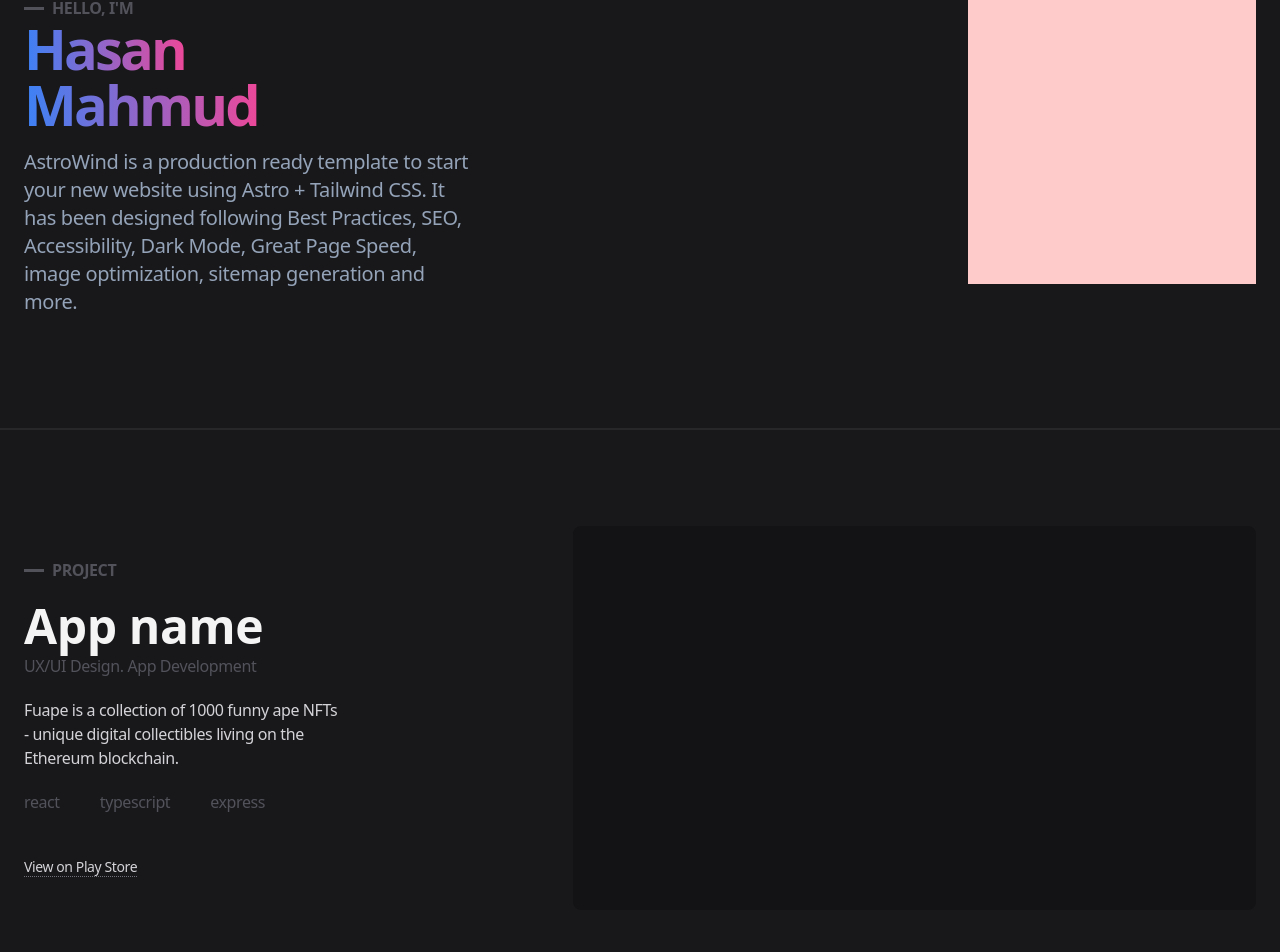
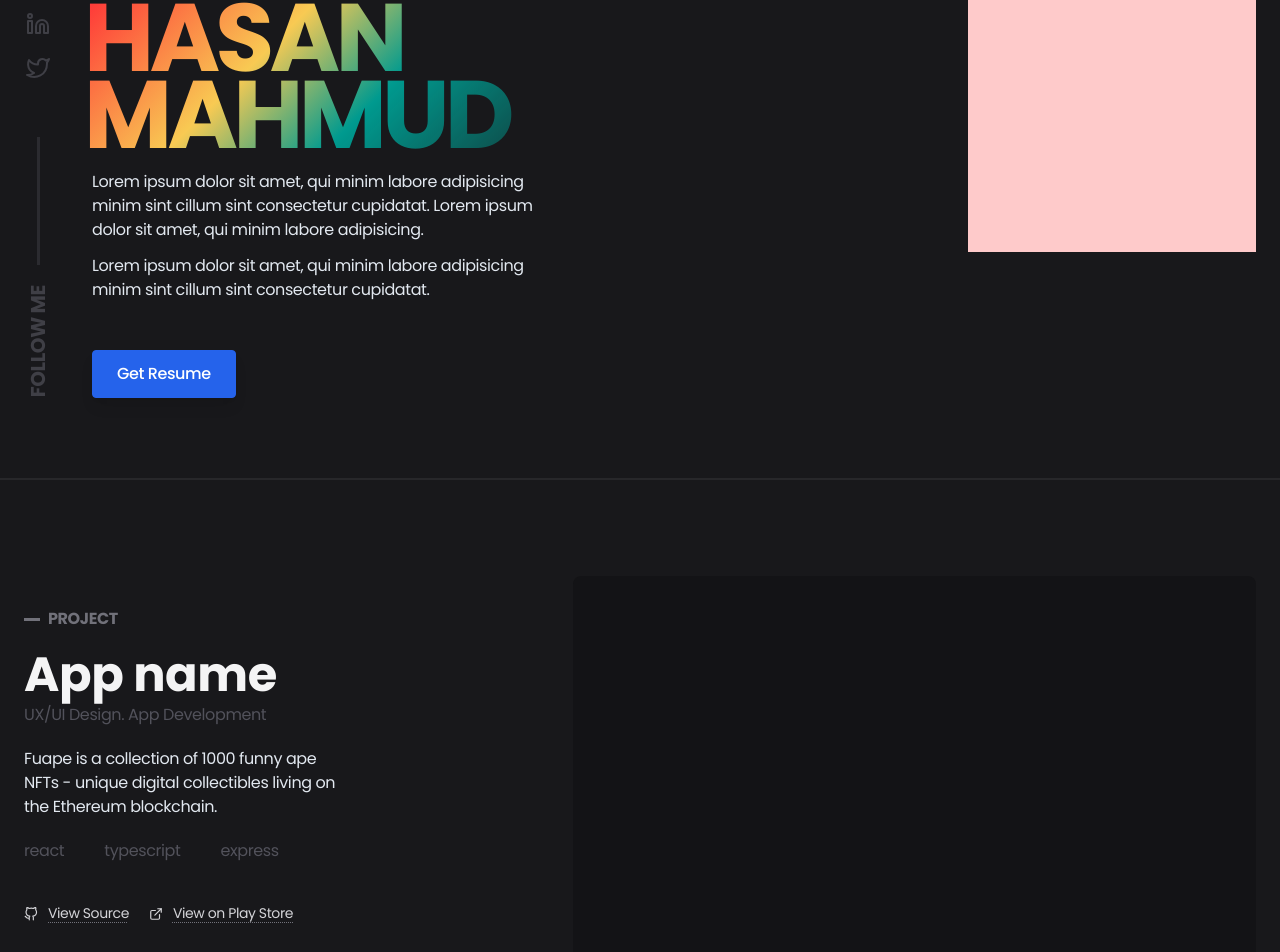
Before and after one commit to hasansujon786/my-website-nextjs, a Next.js app: page / in a window 1280 px wide. Shown: the part 140-1092 px from the top of the page. Built offline with nearby package versions, Linux system fonts and the light colour scheme.

Commit message:
add GradientText

```diff
--- /dev/null
+++ b/components/atoms/GradientBtn.tsx
@@ -0,0 +1,15 @@
+const GradientBtn = (props: {}) => {
+  return (
+    <div className='inline-block'>
+      <a
+        className='btn text-white border border-primary-600 bg-primary-600 hover:bg-primary-800 hover:border-primary-800 sm:mb-0 w-full'
+        href='https://github.com/onwidget/astrowind'
+        target='_blank'
+        rel='noopener'
+      >
+        Get Resume
+      </a>
+    </div>
+  )
+}
+export default GradientBtn
--- /dev/null
+++ b/components/atoms/ProjectLink.tsx
@@ -0,0 +1,22 @@
+interface Props {
+  children?: React.ReactNode
+  icon?: React.ReactNode
+  href?: string
+}
+
+const ProjectLink = ({ href = '#', ...props }: Props) => {
+  console.log(props.icon)
+  return (
+    <a
+      href={href}
+      className='inline-flex items-center space-x-2.5 text-sm text-zinc-300 decoration-zinc-500
+      hover:text-yellow-500 hover:decoration-yellow-600
+      underline underline-offset-4 decoration-1 decoration-dotted transition ease-in duration-200'
+    >
+      {props.icon && <span className='text-sm -mb-0.5'>{props.icon}</span>}
+      <span>{props.children}</span>
+    </a>
+  )
+}
+
+export default ProjectLink
--- a/components/atoms/SectionTag.tsx
+++ b/components/atoms/SectionTag.tsx
@@ -1,12 +1,13 @@
 interface Props {
   title: string
+  uppercase?: boolean
 }
 
-const SectionTag = (props: Props) => {
+const SectionTag = ({ title, uppercase = true }: Props) => {
   return (
-    <div className='flex justify-start items-center space-x-2 text-zinc-600'>
-      <span className='border-b-[3px] w-5 inline-block border-current'></span>
-      <p className='text-base uppercase font-bold'>{props.title}</p>
+    <div className='flex justify-start items-center space-x-2 text-zinc-500'>
+      <span className='border-b-[3px] w-4 inline-block border-current'></span>
+      <p className={`text-base font-bold ${uppercase && 'uppercase'}`}>{title}</p>
     </div>
   )
 }
--- a/components/layouts/BaseLayout.tsx
+++ b/components/layouts/BaseLayout.tsx
@@ -1,9 +1,16 @@
-import { ReactNode } from 'react'
-type LayoutProps = { children?: ReactNode }
+interface LayoutProps {
+  children?: React.ReactNode
+}
 
 const BaseLayout = (props: LayoutProps) => {
   return (
-    <div className='min-h-screen antialiased text-zinc-900 dark:text-zinc-300 tracking-tight bg-white dark:bg-darker-1'>
+    <div className='min-h-screen antialiased text-zinc-900 dark:text-slate-200 tracking-tight bg-white dark:bg-darker-1'>
+      <link rel='preconnect' href='https://fonts.googleapis.com' />
+      <link rel='preconnect' href='https://fonts.gstatic.com' crossOrigin='true' />
+      <link
+        href='https://fonts.googleapis.com/css2?family=Poppins:wght@400;500;600;700;800&display=swap'
+        rel='stylesheet'
+      />
       {props.children}
     </div>
   )
--- a/components/widgets/Hero.tsx
+++ b/components/widgets/Hero.tsx
@@ -1,31 +1,42 @@
+import GradientBtn from '../atoms/GradientBtn'
 import SectionTag from '../atoms/SectionTag'
+import Socials from './Socials'
+
+const GradientText = (props: {}) => {
+  return (
+    <div className=''>
+      <h1 className='gradient-text text-8xl uppercase font-bold leading-[.80] tracking-tighter'>
+        Hasan <br /> Mahmud
+      </h1>
+    </div>
+  )
+}
 
 const Hero = (props: {}) => {
   return (
-    <div className='container pb-20 pt-16'>
-      <div className='flex justify-between px-'>
+    <div className='container pb-20 pt-8'>
+      <div className='flex'>
+        <div className='mr-10 pt-1'>
+          <Socials />
+        </div>
         {/* <!-- left side contetn --> */}
-        <div className=''>
-          <SectionTag title="Hello, I'm" />
-          <h1 className='text-5xl md:text-[3.50rem] font-bold leading-tighter tracking-tighter mb-4 font-heading'>
-            <span className='bg-clip-text text-transparent bg-gradient-to-r from-primary-500 to-secondary-500'>
-              Hasan
-            </span>
-            <br />
-            <span className='bg-clip-text text-transparent bg-gradient-to-r from-primary-500 to-secondary-500 sm:whitespace-nowrap'>
-              Mahmud
-            </span>
-          </h1>
-          <div className='max-w-md'>
-            <p className='text-xl text-gray-600 mb-8 dark:text-slate-400'>
-              AstroWind is a production ready template to start your new website using Astro + Tailwind CSS. It has been
-              designed following Best Practices, SEO, Accessibility, <span className='inline sm:hidden'>...</span>
-              <span className='hidden sm:inline'>
-                Dark Mode, Great Page Speed, image optimization, sitemap generation and more.
-              </span>
+        <div className='mr-auto'>
+          <SectionTag uppercase={false} title="Hello, I'm" />
+          <div className='-ml-2 mt-3'>
+            <GradientText />
+          </div>
+          <div className='max-w-md mt-3 space-y-3'>
+            <p className=''>
+              Lorem ipsum dolor sit amet, qui minim labore adipisicing minim sint cillum sint consectetur cupidatat.
+              Lorem ipsum dolor sit amet, qui minim labore adipisicing.
+            </p>
+            <p>
+              Lorem ipsum dolor sit amet, qui minim labore adipisicing minim sint cillum sint consectetur cupidatat.
             </p>
           </div>
-          <div>{/* <GradientButton /> */}</div>
+          <div className='mt-12'>
+            <GradientBtn />
+          </div>
         </div>
         {/* <!-- right side image --> */}
         <div className=''>
--- a/components/widgets/Project.tsx
+++ b/components/widgets/Project.tsx
@@ -1,5 +1,6 @@
-// import { Icon } from 'astro-icon'
+import { FiExternalLink, FiGithub } from 'react-icons/fi'
 import SectionTag from '../atoms/SectionTag'
+import ProjectLink from '../atoms/ProjectLink'
 
 const Project = (props: {}) => {
   return (
@@ -20,14 +21,9 @@ const Project = (props: {}) => {
             <p className='text-base text-zinc-600'>typescript</p>
             <p className='text-base text-zinc-600'>express</p>
           </div>
-          <div className='pt-5'>
-            <a
-              className='inline-flex space-x-2 text-sm text-zinc-300 decoration-zinc-500 hover:text-yellow-500 hover:decoration-yellow-600 underline underline-offset-4 decoration-1 decoration-dotted transition ease-in duration-200'
-              href='#'
-            >
-              <span>View on Play Store</span>
-              {/* <Icon name='heroicons-outline:arrow-narrow-right' className='w-5 h-5 mt-0.5 text-current' /> */}
-            </a>
+          <div className='pt-5 space-x-5'>
+            <ProjectLink icon={<FiGithub />}>View Source</ProjectLink>
+            <ProjectLink icon={<FiExternalLink />}>View on Play Store</ProjectLink>
           </div>
         </div>
       </section>
--- /dev/null
+++ b/components/widgets/Socials.tsx
@@ -0,0 +1,24 @@
+import { FiGithub, FiLinkedin, FiTwitter } from 'react-icons/fi'
+
+const Socials = (props: {}) => {
+  return (
+    <div className='flex flex-col justify-between items-center h-full text-zinc-700 '>
+      <div className='flex flex-col gap-5 text-2xl'>
+        <a href='#'>
+          <FiGithub />
+        </a>
+        <a href='#'>
+          <FiLinkedin />
+        </a>
+        <a href='#'>
+          <FiTwitter />
+        </a>
+      </div>
+      <div className='border-l-[3px] h-32 mb-5 mt-auto border-current opacity-50'></div>
+      <p className='text-xl cursor-default uppercase font-bold rotate-180' style={{ writingMode: 'vertical-rl' }}>
+        Follow Me
+      </p>
+    </div>
+  )
+}
+export default Socials
--- a/next.config.js
+++ b/next.config.js
@@ -1,4 +1,7 @@
 /** @type {import('next').NextConfig} */
 module.exports = {
   reactStrictMode: true,
-}
+  // images: {
+  //   unoptimized: true
+  // },
+};
--- a/package.json
+++ b/package.json
@@ -10,7 +10,8 @@
     "next": "latest",
     "next-themes": "^0.2.1",
     "react": "18.2.0",
-    "react-dom": "18.2.0"
+    "react-dom": "18.2.0",
+    "react-icons": "^4.6.0"
   },
   "devDependencies": {
     "@types/node": "18.11.3",
--- a/styles/globals.css
+++ b/styles/globals.css
@@ -1,7 +1,6 @@
 @tailwind base;
 @tailwind components;
 @tailwind utilities;
-
 
 @layer components {
   .btn {
@@ -13,3 +12,17 @@
     @apply max-w-7xl mx-auto px-4 sm:px-6;
   }
 }
+
+.gradient-text {
+  padding-right: 4px;
+  padding-bottom: 4px;
+  color: transparent;
+  background-clip: text;
+  background-image: linear-gradient(
+    135.01deg,
+    #ff3337 -0.04%,
+    #f8ca53 38%,
+    #009a8f 63.71%,
+    rgba(255, 255, 255, 0) 117%
+  );
+}
--- a/tailwind.config.js
+++ b/tailwind.config.js
@@ -14,7 +14,7 @@ module.exports = {
         'darker-2': '#131316',
       },
       fontFamily: {
-        sans: ["'InterVariable'", ...defaultTheme.fontFamily.sans],
+        sans: ["'Poppins'", ...defaultTheme.fontFamily.sans],
       },
     },
   },
```
Also changed, not shown: 1 other file (tests, documents, lock files or other folders).
